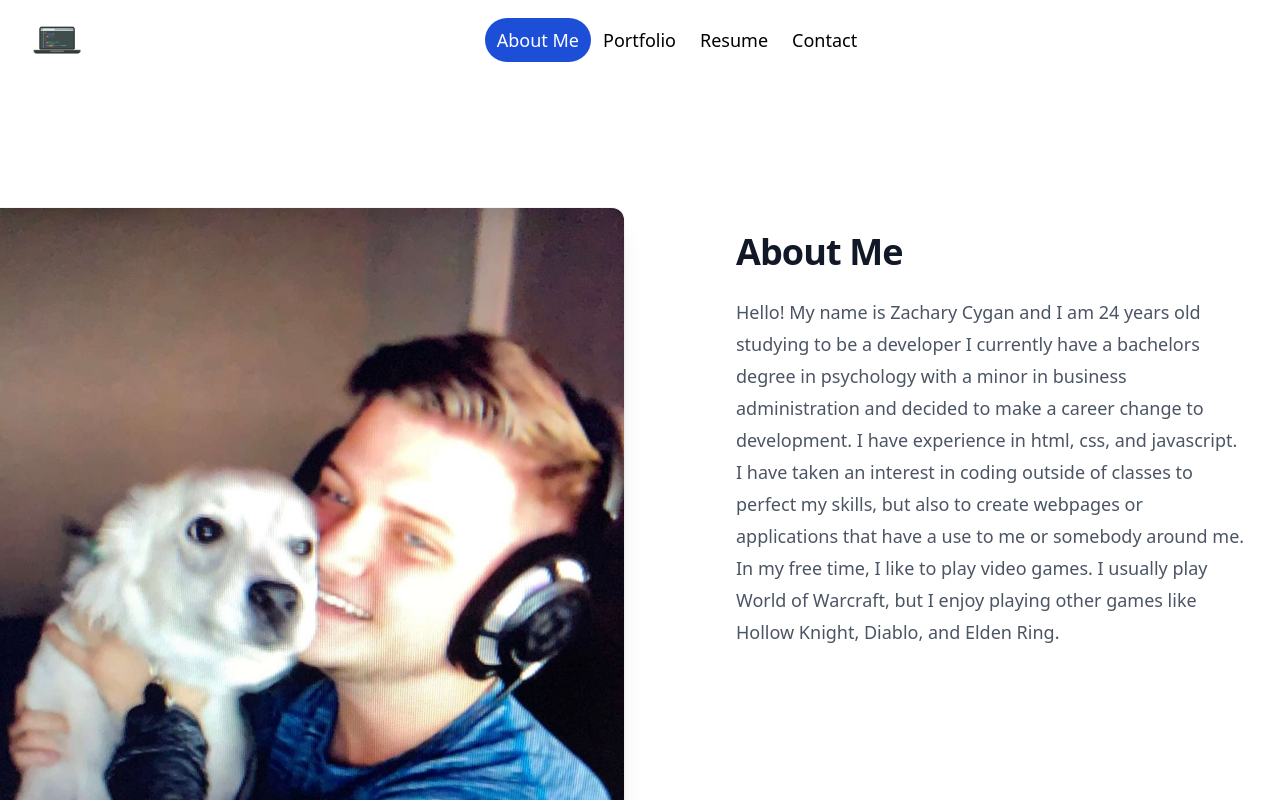
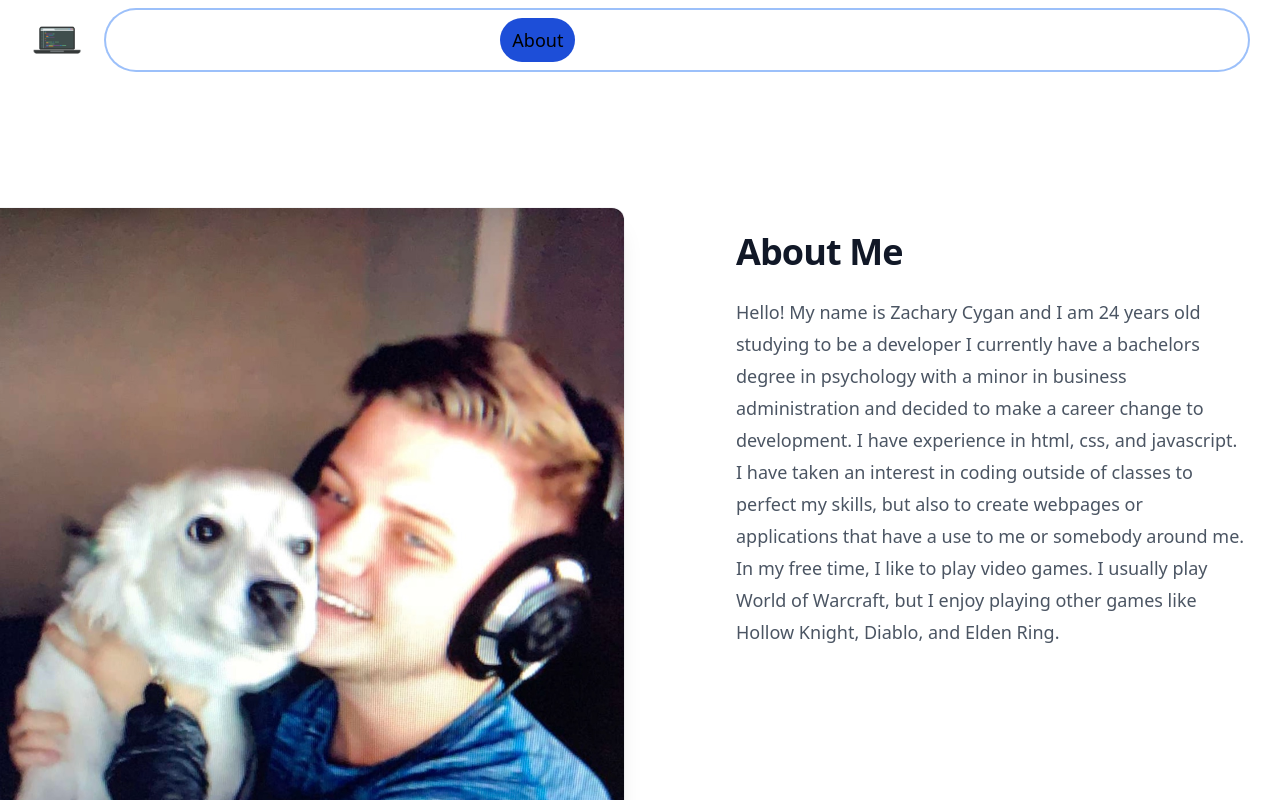
Before and after one commit to zachcygan/portfolio, a Next.js app: page / in a window 1280 px wide. Shown: the top 800 px of the page. Built offline with nearby package versions, Linux system fonts and the light colour scheme.

Commit message:
changed navbar

```diff
--- a/src/components/navbar.tsx
+++ b/src/components/navbar.tsx
@@ -1,14 +1,14 @@
 'use client'
-import { Fragment, useEffect, useState } from 'react'
-import { Disclosure, Menu, Transition } from '@headlessui/react'
-import { Bars3Icon, BellIcon, XMarkIcon } from '@heroicons/react/24/outline'
+import { useState } from 'react'
+import { Disclosure } from '@headlessui/react'
+import { Bars3Icon, XMarkIcon } from '@heroicons/react/24/outline'
 import { usePathname } from 'next/navigation'
 import SlideOver from './slideOver'
 import Image from 'next/image'
 import Link from 'next/link'
 
 const navigation = [
-  { name: 'About Me', href: '/', current: true },
+  { name: 'About', href: '/', current: true },
   { name: 'Portfolio', href: '/portfolio', current: false },
   { name: 'Resume', href: '/resume', current: false },
   { name: 'Contact', href: '#', current: false },
@@ -58,13 +58,13 @@ export default function Navbar() {
                   </Link>
                 </div>
                 <div className="hidden sm:ml-6 sm:block flex-auto">
-                  <div className="flex items-center justify-center max-[900px]:hidden">
+                  <div className="flex items-center justify-center max-[900px]:hidden ring-2 rounded-full p-2">
                     {navigation.map((item) => {
                       return (<Link
                         key={item.name}
                         href={item.href}
                         className={classNames(
-                          item.href === pathname ? 'bg-blue text-white rounded-full px-3 text-lg py-2 font-medium' : 'text-black hover:bg-accent hover:rounded-full hover:text-white rounded-md px-3 py-2 text-lg font-medium'
+                          item.href === pathname ? 'bg-blue text-black rounded-full px-3 text-lg py-2 font-medium' : 'text-white hover:bg-blue hover:rounded-full hover:text-white rounded-md px-2 mx-1 py-2 text-lg font-medium'
                         )}
                         aria-current={item.href === pathname ? 'page' : undefined}
                         onClick={(e) => {
```
